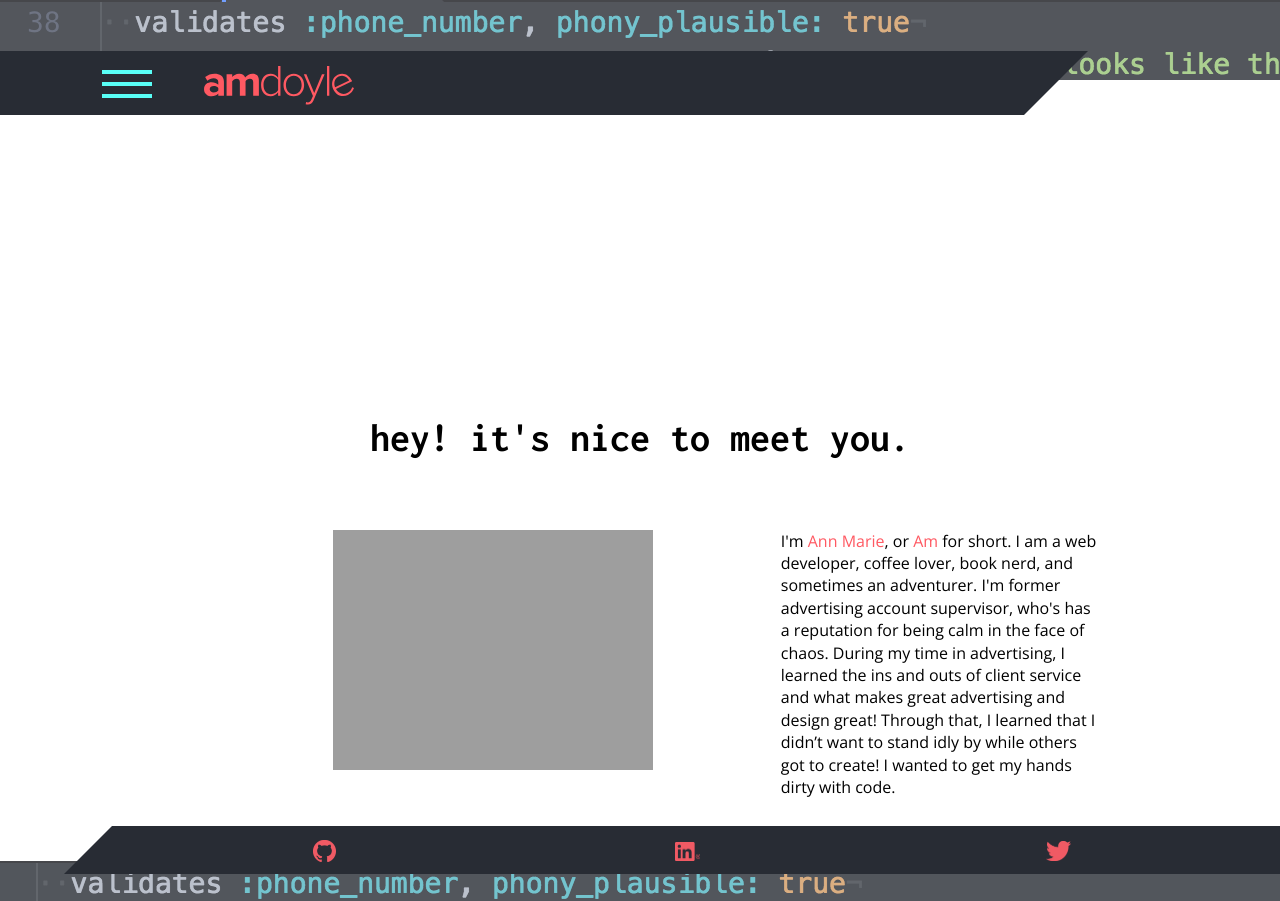
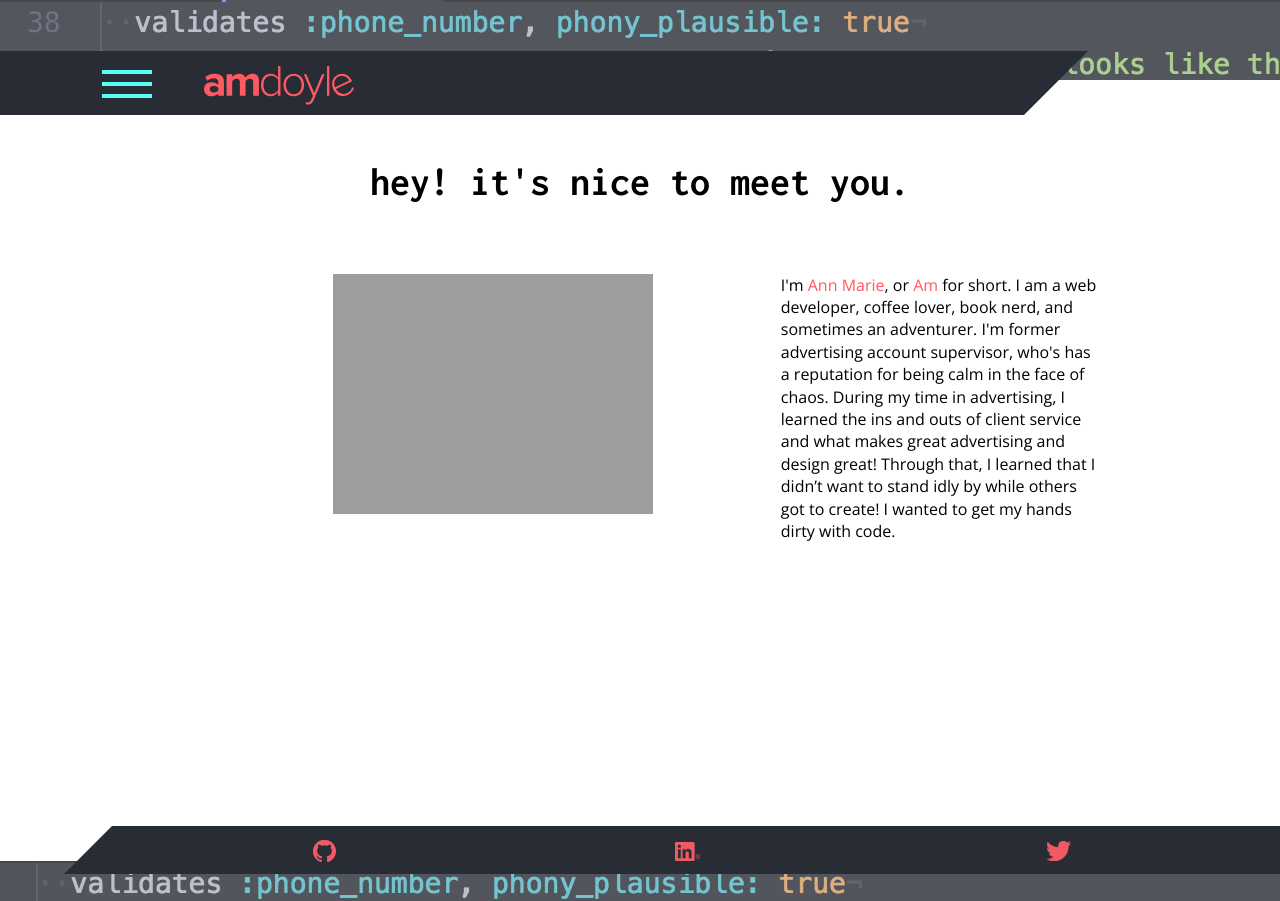
Before and after one commit to amdoyle/amdoyle, a Jekyll site: the page built from index.html, in a window 1280 px wide. Built offline with Jekyll 4.4.1, drawn with Linux system fonts in a browser that asks for light colours; nearby versions of some CDN libraries.

Commit message:
Update styles for felxbox

```diff
--- a/_sass/_layout.scss
+++ b/_sass/_layout.scss
@@ -156,7 +156,7 @@
 #fix {
   padding: 2% 0 10% 0;
   // top: 30%;
-  margin-top: 20%;
+  // margin-top: 20%;
   // margin-left: 7%;
   // margin-right: 7%;
   // position: relative;
```
